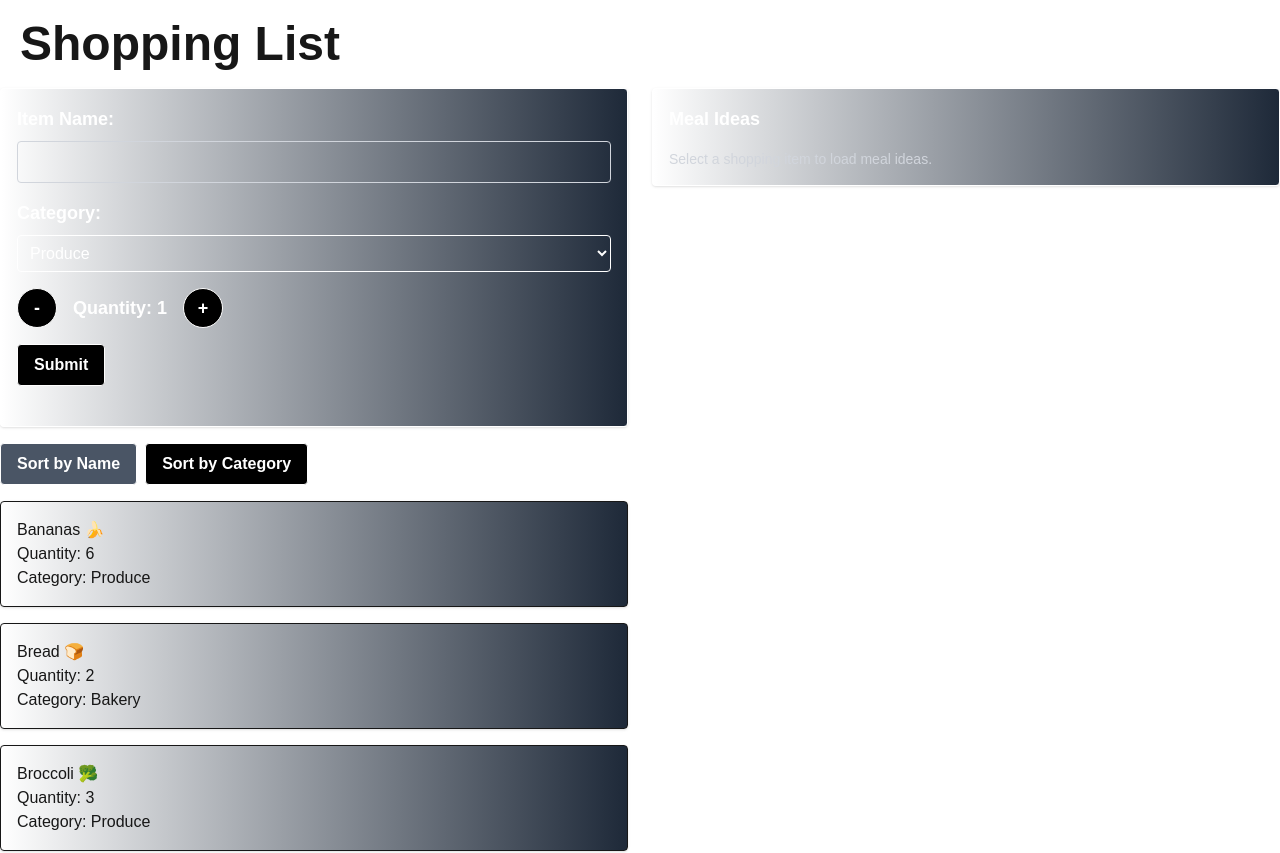
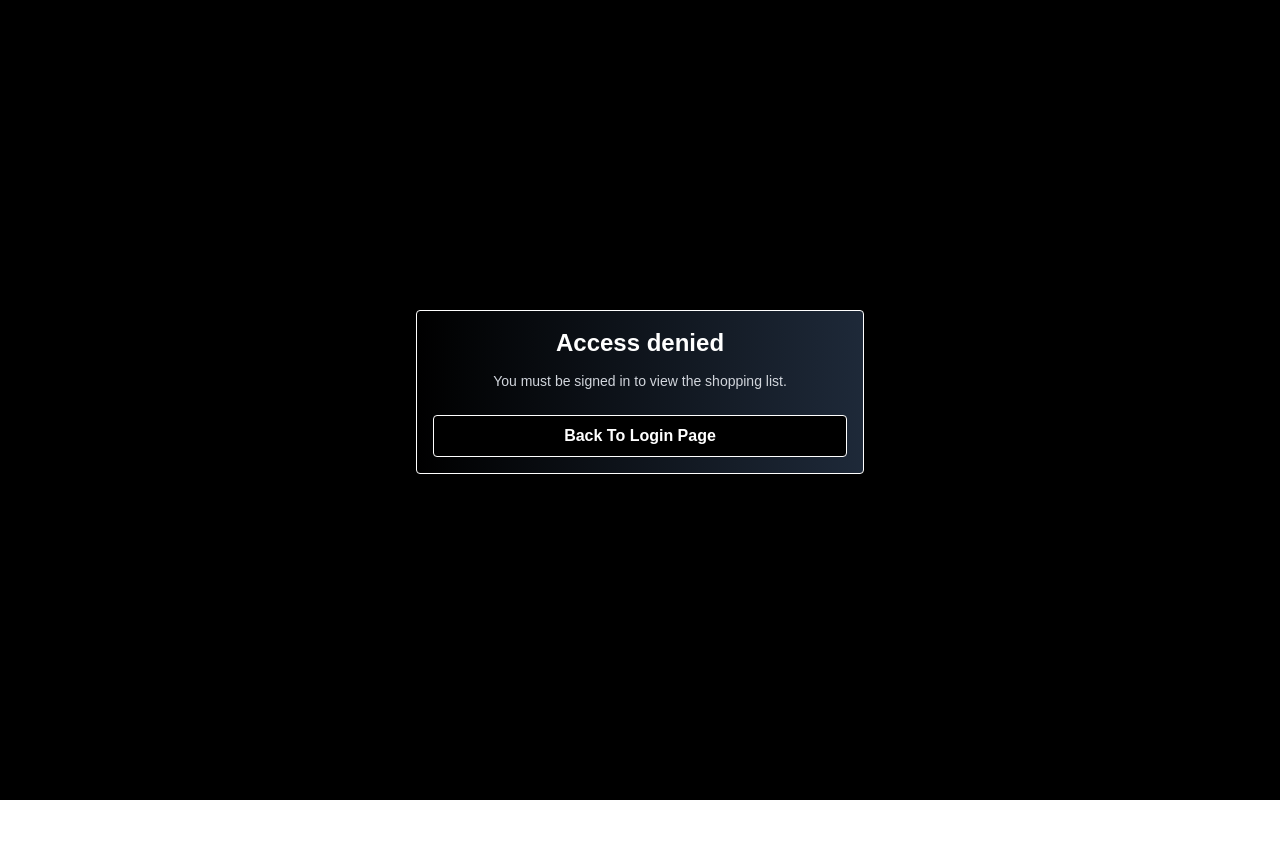
Before and after one commit to ConnorYasin/cprg306-assignments, a Next.js app: page /week-9/shopping-list in a window 1280 px wide. Shown: the top 853 px of the page. After the commit the page ends 800 px from the top, so only its background shows below. Built offline with nearby package versions, Linux system fonts and the light colour scheme; no server answers.

Commit message:
week-9 complete

```diff
--- /dev/null
+++ b/app/contexts/AuthContext.js
@@ -0,0 +1,42 @@
+"use client";
+
+import { useContext, createContext, useState, useEffect } from "react";
+import {
+  signInWithPopup,
+  signOut,
+  onAuthStateChanged,
+  GithubAuthProvider,
+} from "firebase/auth";
+import { auth } from "../utils/firebase.js";
+
+const AuthContext = createContext();
+
+export const AuthContextProvider = ({ children }) => {
+  const [user, setUser] = useState(null);
+
+  const gitHubSignIn = () => {
+    const provider = new GithubAuthProvider();
+    return signInWithPopup(auth, provider);
+  };
+
+  const firebaseSignOut = () => {
+    return signOut(auth);
+  };
+
+  useEffect(() => {
+    const unsubscribe = onAuthStateChanged(auth, (currentUser) => {
+      setUser(currentUser);
+    });
+    return () => unsubscribe();
+  }, [user]);
+
+  return (
+    <AuthContext.Provider value={{ user, gitHubSignIn, firebaseSignOut }}>
+      {children}
+    </AuthContext.Provider>
+  );
+};
+
+export const useUserAuth = () => {
+  return useContext(AuthContext);
+};
--- a/app/layout.js
+++ b/app/layout.js
@@ -1,5 +1,6 @@
 import { Geist, Geist_Mono } from "next/font/google";
 import "./globals.css";
+import { AuthContextProvider } from "./contexts/AuthContext.js";
 
 const geistSans = Geist({
   variable: "--font-geist-sans",
@@ -22,7 +23,7 @@ export default function RootLayout({ children }) {
       <body
         className={`${geistSans.variable} ${geistMono.variable} antialiased`}
       >
-        {children}
+        <AuthContextProvider>{children}</AuthContextProvider>
       </body>
     </html>
   );
--- a/app/page.js
+++ b/app/page.js
@@ -27,6 +27,9 @@ export default function Home() {
         <Link href="/week-8">
           --Week 8--
         </Link>
+        <Link href="/week-9">
+          --Week 9--
+        </Link>
       </p>
     </main>
   );
--- /dev/null
+++ b/app/utils/firebase.js
@@ -0,0 +1,19 @@
+// Import the functions you need from the SDKs you need
+import { initializeApp } from "firebase/app";
+// TODO: Add SDKs for Firebase products that you want to use
+// https://firebase.google.com/docs/web/setup#available-libraries
+import { getAuth } from "firebase/auth";
+
+// Your web app's Firebase configuration
+const firebaseConfig = {
+  apiKey: process.env.NEXT_PUBLIC_FIREBASE_API_KEY,
+  authDomain: process.env.NEXT_PUBLIC_FIREBASE_AUTH_DOMAIN,
+  projectId: process.env.NEXT_PUBLIC_FIREBASE_PROJECT_ID,
+  storageBucket: process.env.NEXT_PUBLIC_FIREBASE_STORAGE_BUCKET,
+  messagingSenderId: process.env.NEXT_PUBLIC_FIREBASE_MESSAGING_SENDER_ID,
+  appId: process.env.NEXT_PUBLIC_FIREBASE_APP_ID,
+};
+
+// Initialize Firebase
+const app = initializeApp(firebaseConfig);
+export const auth = getAuth(app);
--- a/app/week-9/page.js
+++ b/app/week-9/page.js
@@ -0,0 +1,64 @@
+'use client';
+
+import Link from 'next/link';
+import { useUserAuth } from "../contexts/AuthContext";
+
+export default function Page() {
+    const { user, gitHubSignIn, firebaseSignOut } = useUserAuth();
+
+    const handleLogin = async () => {
+        try {
+            await gitHubSignIn();
+        } catch (err) {
+            console.error('Login failed', err);
+        }
+    };
+
+    const handleLogout = async () => {
+        try {
+            await firebaseSignOut();
+        } catch (err) {
+            console.error('Logout failed', err);
+        }
+    };
+
+  return (
+    <main className="min-h-screen flex items-center justify-center bg-black p-6">
+      <section className="max-w-md w-full border p-4 mb-4 rounded shadow bg-gradient-to-r from-black-100 to-gray-800 capitalize text-white backdrop-blur text-center">
+        {!user ? (
+          <>
+            <h1 className="text-3xl font-semibold mb-3">Welcome</h1>
+            <p className="text-sm text-gray-300 mb-6 normal-case">Sign in to manage your shopping list.</p>
+            <button
+              onClick={handleLogin}
+              className="w-full bg-black text-white px-4 py-2 rounded font-bold hover:bg-gray-600 border border-white"
+            >
+              Log in with GitHub
+            </button>
+          </>
+        ) : (
+          <>
+            <h1 className="text-2xl font-semibold mb-2 normal-case">Welcome, {user.displayName ?? user.email}</h1>
+            <p className="text-sm text-gray-300 mb-6 normal-case">{user.email}</p>
+
+            <div className="flex gap-3">
+              <button
+                onClick={handleLogout}
+                className="flex-1 bg-black text-white px-4 py-2 rounded font-bold hover:bg-gray-600 border border-white"
+              >
+                Log out
+              </button>
+
+              <Link
+                href="/week-9/shopping-list"
+                className="flex-1 inline-flex items-center justify-center bg-black text-white px-4 py-2 rounded font-bold hover:bg-gray-600 border border-white"
+              >
+                Go to shopping list
+              </Link>
+            </div>
+          </>
+        )}
+      </section>
+    </main>
+  );
+}
--- a/app/week-9/shopping-list/page.js
+++ b/app/week-9/shopping-list/page.js
@@ -1,13 +1,42 @@
 "use client";
 import { useState } from "react";
+import Link from "next/link";
+import { useUserAuth } from "../../contexts/AuthContext";
 import ItemList from "./item-list";
 import New_Item from "./new-item";
 import itemsData from "./items.json";
 import MealIdeas from "./meal-ideas";
 
-const Page = () => {
+export default function Page() {
+  const { user, gitHubSignIn } = useUserAuth();
+
+  // Always call hooks in the same order — move state hooks here so they run
+  // regardless of whether we return early for unauthenticated users.
   const [items, setItems] = useState(itemsData);
   const [selectedItemName, setSelectedItemName] = useState("");
+
+  // If no user, do not render the shopping list page.
+  if (!user) {
+    return (
+      <main className="min-h-screen flex items-center justify-center bg-black p-6">
+        <section className="max-w-md w-full border p-4 mb-4 rounded shadow bg-gradient-to-r from-black-100 to-gray-800 capitalize text-white backdrop-blur text-center">
+          <h1 className="text-2xl font-semibold mb-3 normal-case">Access denied</h1>
+          <p className="text-sm text-gray-300 mb-6 normal-case">
+            You must be signed in to view the shopping list.
+          </p>
+
+          <div className="flex gap-3">
+            <Link
+              href="/week-9"
+              className="flex-1 inline-flex items-center justify-center bg-black text-white px-4 py-2 rounded font-bold hover:bg-gray-600 border border-white"
+            >
+              Back to Login Page
+            </Link>
+          </div>
+        </section>
+      </main>
+    );
+  }
 
   // add a new item; assigns a unique numeric id and appends to state
   const handleAddItem = (newItem) => {
@@ -60,5 +89,3 @@ const Page = () => {
     </main>
   );
 };
-
-export default Page;
```
